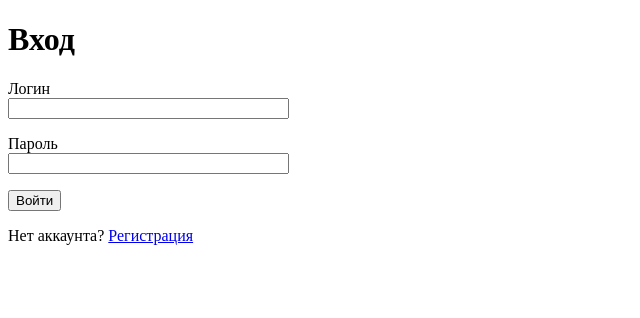
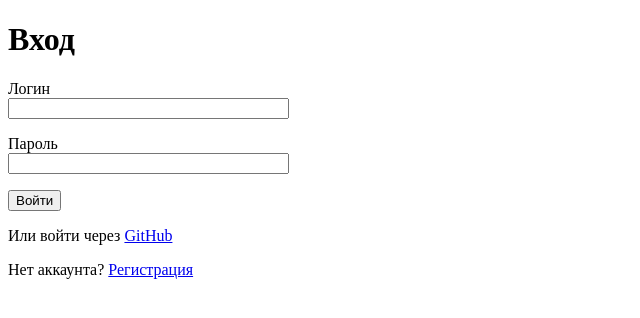
Before and after one commit to sahara1989/python-backend-bootcamp, a Flask app: page /login in a window 1280 px wide. Shown: the top 318 px of the page, without its empty margins (0-640 px from the left). Run offline with Flask 3, Linux system fonts and the light colour scheme.

Commit message:
Добавлен вход через GitHub (OAuth)

```diff
--- a/app/models.py
+++ b/app/models.py
@@ -6,6 +6,7 @@ class User(db.Model, UserMixin):
     id = db.Column(db.Integer, primary_key=True)
     username = db.Column(db.String(80), unique=True, nullable=False, index=True)
     password_hash = db.Column(db.String(255), nullable=False)
+    github_id = db.Column(db.String(100), unique=True, nullable=True)
     tasks = db.relationship("Task", backref="user", lazy=True)
 
 class Task(db.Model):
--- a/app/routes.py
+++ b/app/routes.py
@@ -5,6 +5,9 @@ from werkzeug.security import generate_password_hash, check_password_hash
 from .models import db, User, Task
 from .forms import RegisterForm, LoginForm  # подключаем формы
 from .forms import TaskForm
+from flask_dance.contrib.github import github
+from flask import current_app as app
+
 
 
 main_bp = Blueprint("main", __name__)
@@ -93,3 +96,36 @@ def delete(id):
         db.session.delete(task)
         db.session.commit()
     return redirect(url_for("main.index"))
+
+@main_bp.route("/login/github")
+def github_login():
+    # если пользователь ещё не авторизовался через GitHub — перенаправим его
+    if not github.authorized:
+        return redirect(url_for("github.login"))
+
+    # пробуем получить информацию о пользователе от GitHub
+    resp = github.get("/user")
+    if not resp.ok:
+        flash("Ошибка при получении данных от GitHub", "danger")
+        return redirect(url_for("main.login"))
+
+    # парсим ответ GitHub
+    github_info = resp.json()
+    github_id = str(github_info["id"])
+    username = github_info.get("login", f"user_{github_id}")
+
+    # проверяем, есть ли такой пользователь в нашей базе
+    user = db.session.execute(
+        db.select(User).filter_by(github_id=github_id)
+    ).scalar_one_or_none()
+
+    # если нет — регистрируем нового
+    if not user:
+        user = User(username=username, github_id=github_id)
+        db.session.add(user)
+        db.session.commit()
+
+    # логиним пользователя
+    login_user(user)
+    flash("Успешный вход через GitHub", "success")
+    return redirect(url_for("main.index"))
--- a/app/templates/login.html
+++ b/app/templates/login.html
@@ -18,6 +18,7 @@
     </p>
     <p>{{ form.submit() }}</p>
   </form>
+  <p>Или войти через <a href="{{ url_for('main.github_login') }}">GitHub</a></p>
   <p>Нет аккаунта? <a href="{{ url_for('main.register') }}">Регистрация</a></p>
 </body>
 </html>
--- a/requirements.txt
+++ b/requirements.txt
@@ -7,3 +7,5 @@ WTForms==3.1.2
 python-dotenv
 psycopg2-binary
 gunicorn==22.0.0
+Flask-Dance==7.0.0
+requests-oauthlib==2.0.0
```
Also changed, not shown: app/__init__.py (+13 -1 lines).
